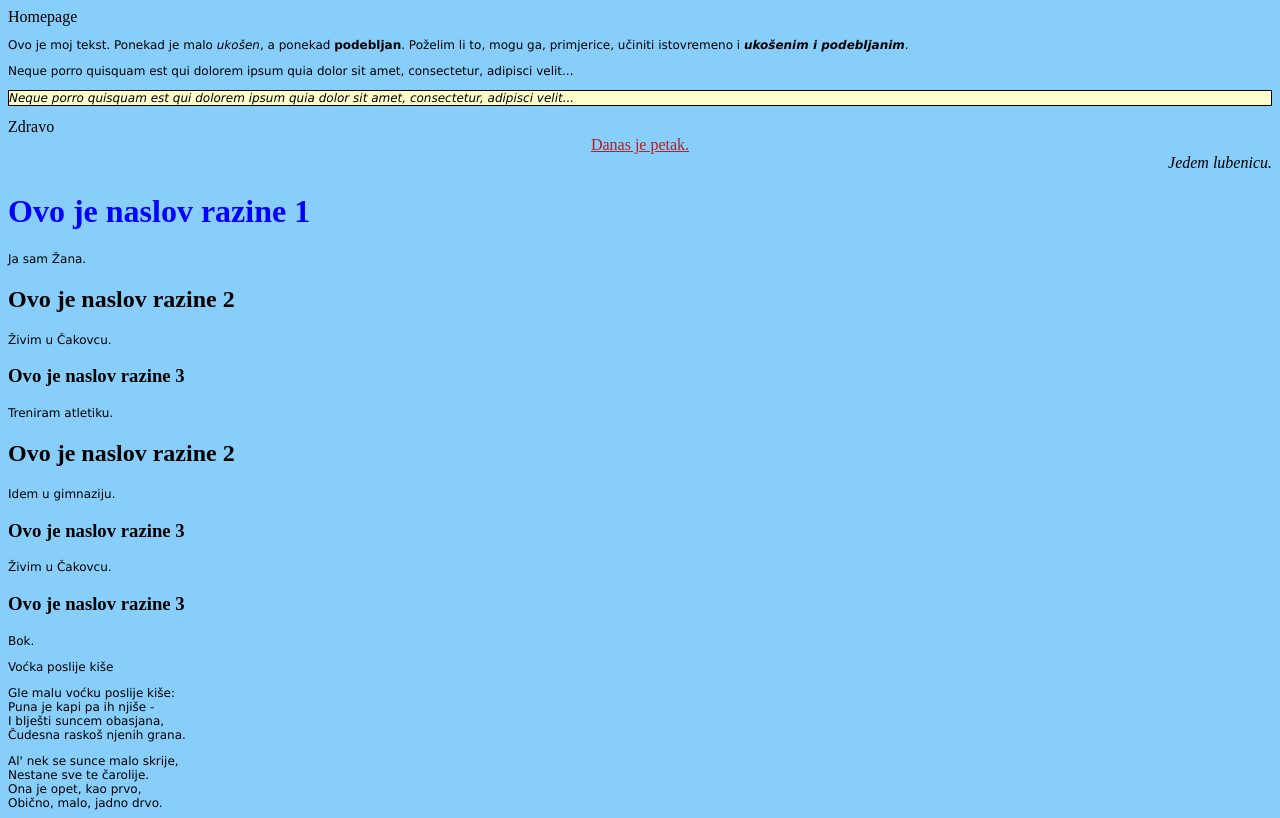
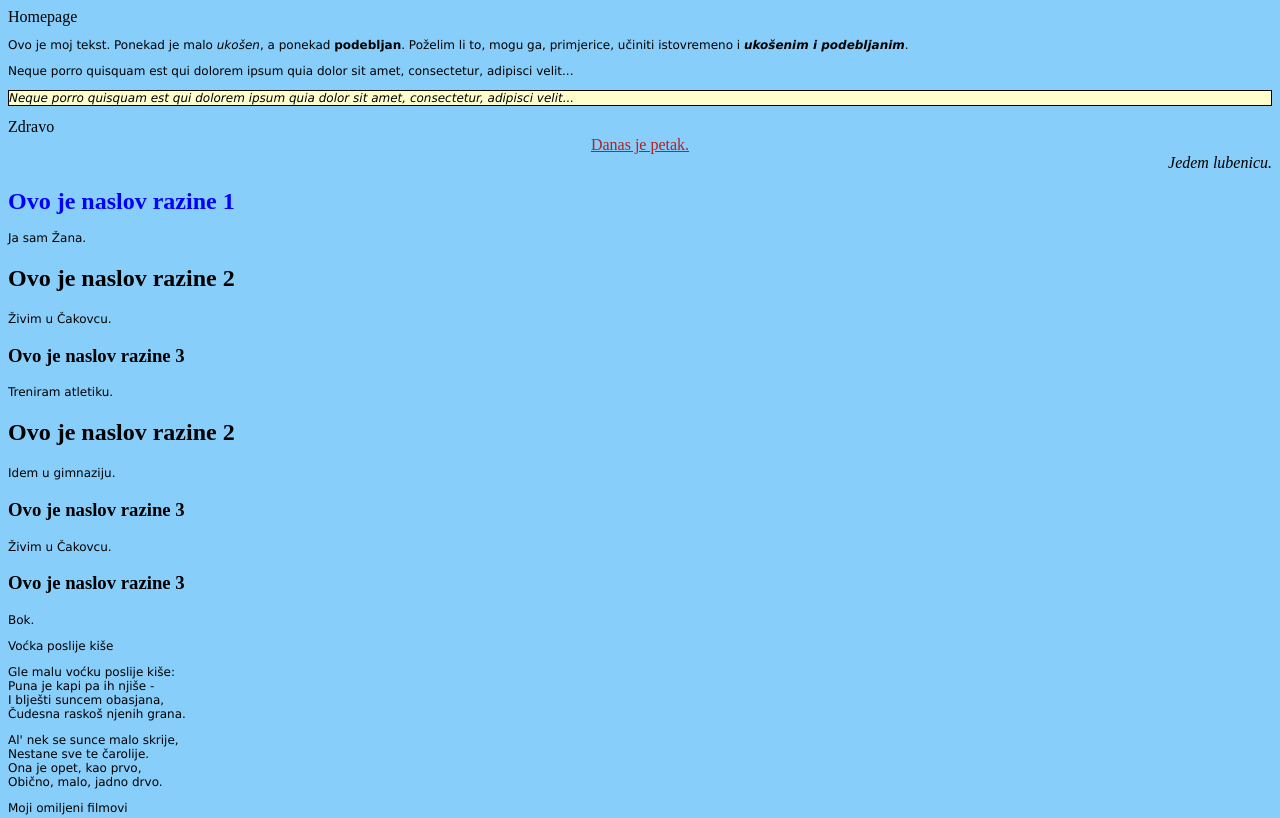
Before and after one commit to zanakl/stranicazana, a plain HTML site: page index.html in a window 1280 px wide. Shown: the top 818 px of the page. Drawn offline with Linux system fonts and the light colour scheme.

Commit message:
Update moj_stil.css

```diff
--- a/moj_stil.css
+++ b/moj_stil.css
@@ -30,5 +30,5 @@ div.treci{
 h1{
     color:blue;
     font-weight: bold;
-    font-size: xx-large;
+    font-size: 24px;
 }
```
